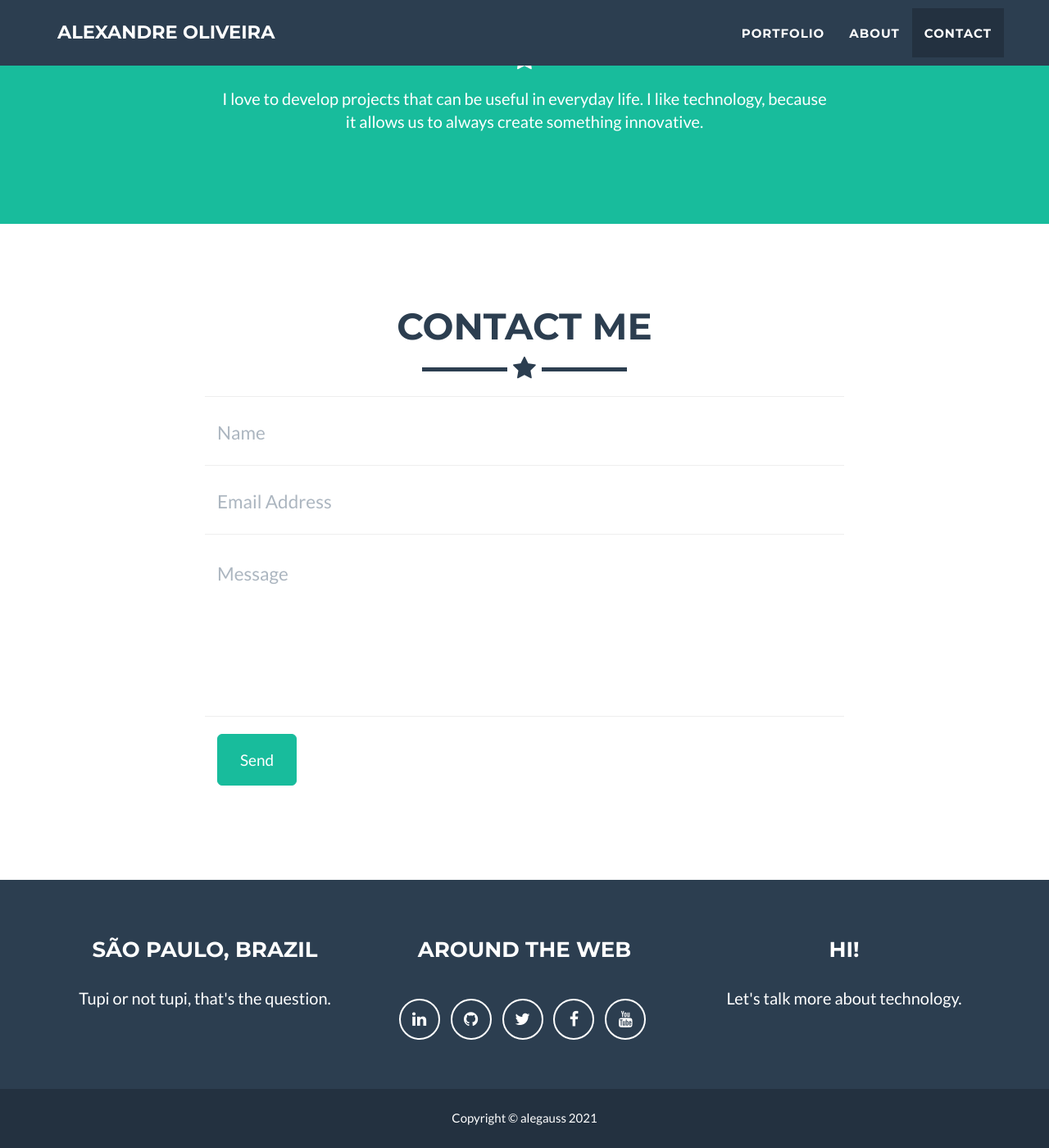
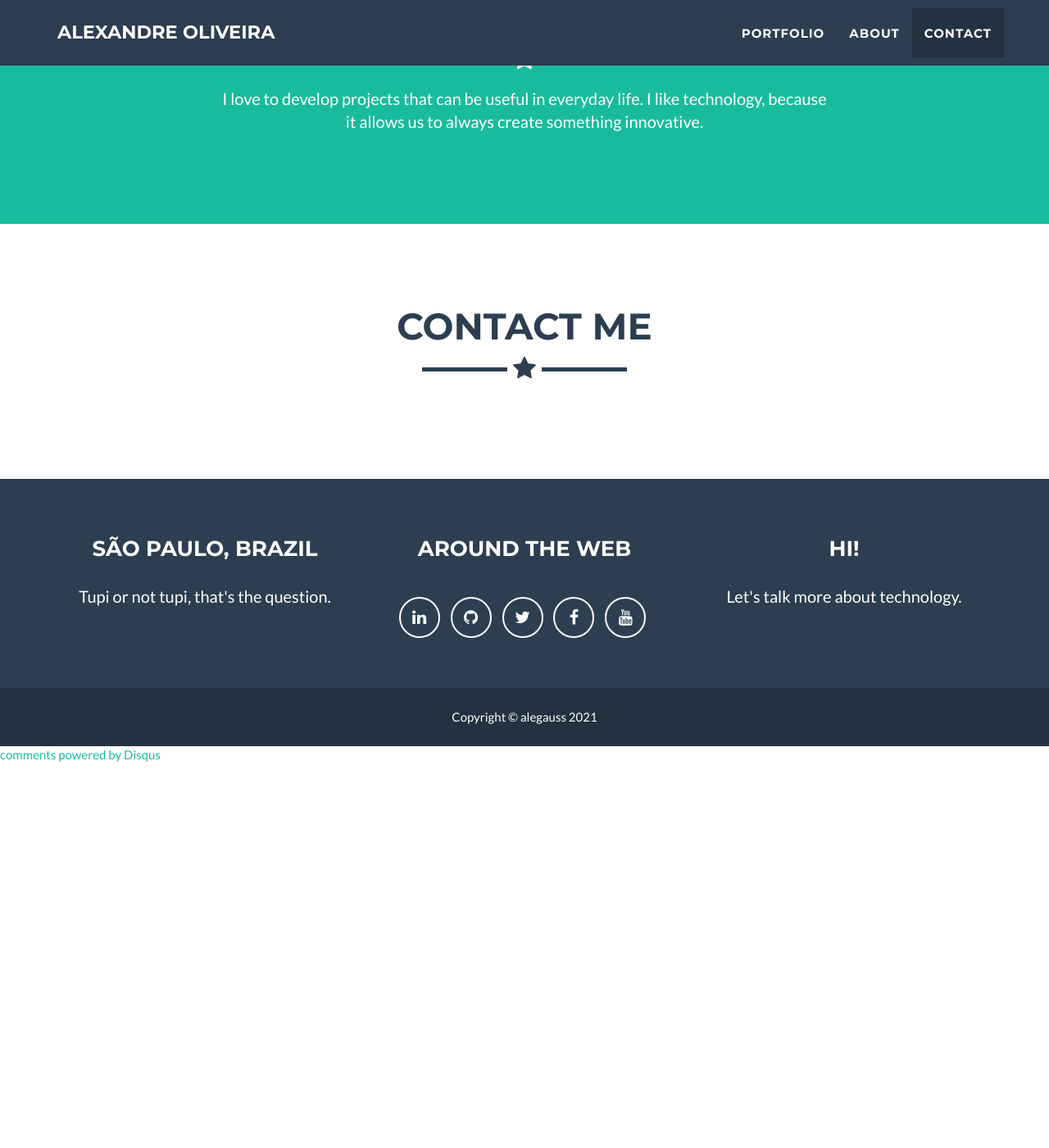
Before and after one commit to alegauss/alegauss.github.io, a Jekyll site: the page built from _posts/2021-04-28-viglet.markdown, in a window 1280 px wide and 1400 px high, scrolled down 1984 px. Shown: the whole window at 82% size. Built offline with Jekyll 4.4.1, drawn with Linux system fonts in a browser that asks for light colours; comment, search, counter and statistics services are not loaded; after the commit the page ends 2916 px from its top, so only the background shows below that.

```diff
--- a/_config.yml
+++ b/_config.yml
@@ -17,11 +17,11 @@ bing_verify:
 # - static : pass through formspree.io to validate email sending
 # - disqus : replace contact form by disqus thread
 # - comment the line below if you want to stick with the default PHP contact form
-contact: static
+contact: disqus
 
 # If you use disqus you need disqus shortname
 # https://help.disqus.com/customer/portal/articles/466208
-disqus_shortname: myshortname
+disqus_shortname: alegauss
 
 # Color settings (hex-codes without the leading hash-tag)
 color:
```
Also changed, not shown: .well-known/brave-rewards-verification.txt (added).
